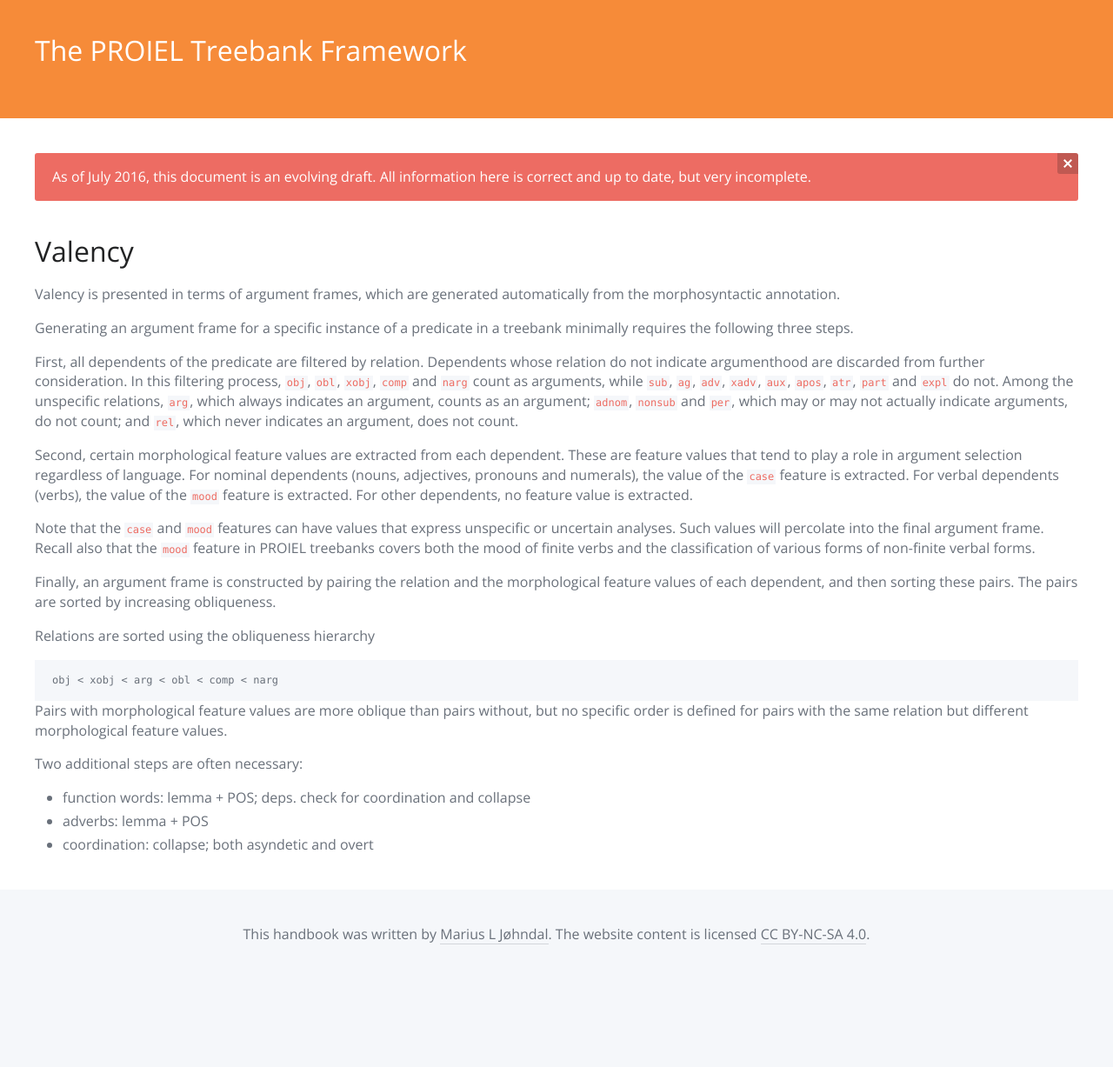
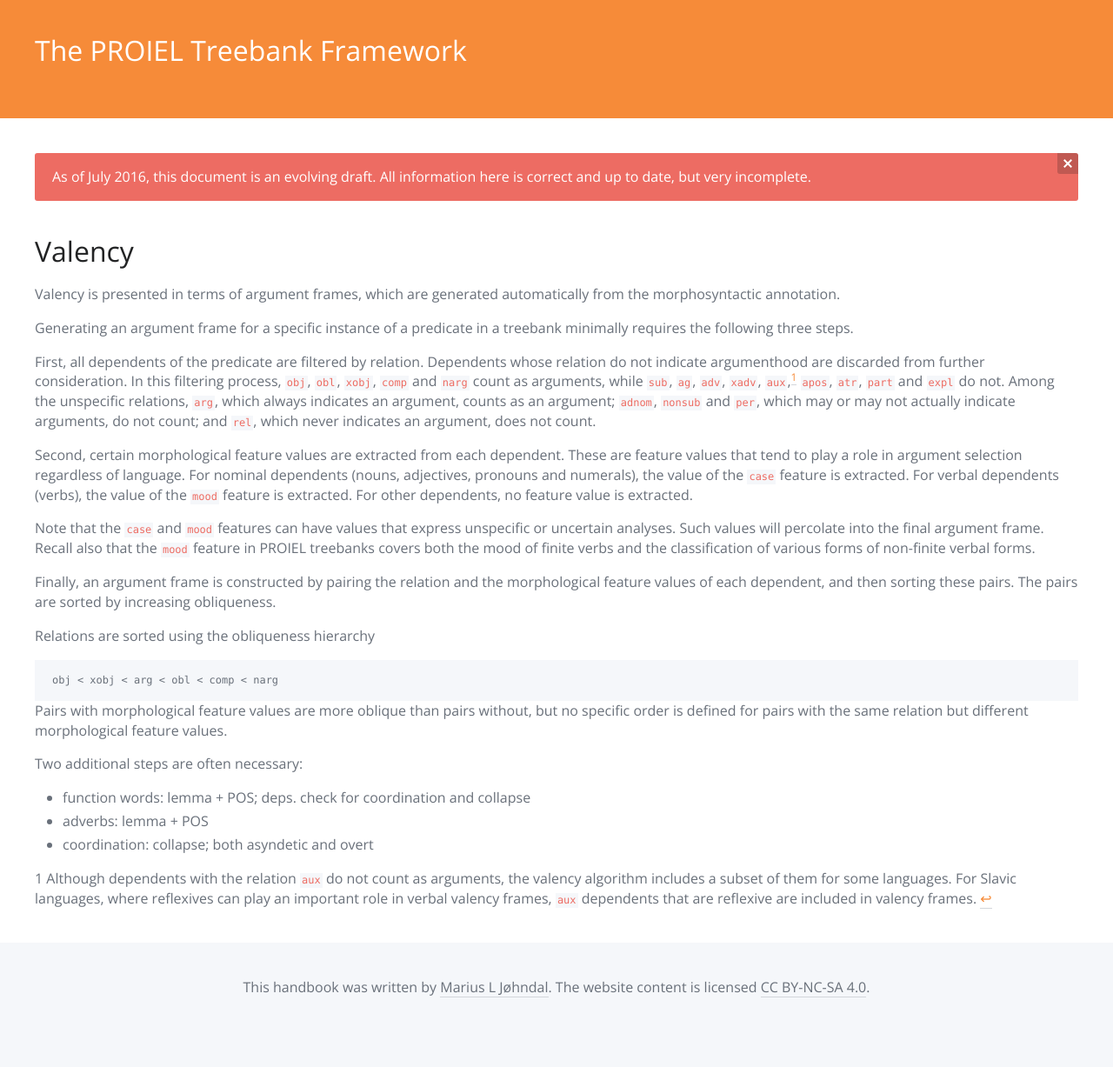
Before and after one commit to proiel/proiel.github.io, a Jekyll site: the page built from handbook/developer/reader.md, in a window 1280 px wide. Shown: the whole page at 87% size. Built offline with Jekyll 4.4.1, drawn with Linux system fonts in a browser that asks for light colours; nearby versions of some CDN libraries; before the commit the page ends 1166 px from its top, so only the background shows below that.

Commit message:
reader: update

```diff
--- a/handbook/developer/reader.md
+++ b/handbook/developer/reader.md
@@ -14,7 +14,7 @@ Valency is presented in terms of argument frames, which are generated automatica
 
 Generating an argument frame for a specific instance of a predicate in a treebank minimally requires the following three steps.
 
-First, all dependents of the predicate are filtered by relation. Dependents whose relation do not indicate argumenthood are discarded from further consideration. In this filtering process, `obj`, `obl`, `xobj`, `comp` and `narg` count as arguments, while `sub`, `ag`, `adv`, `xadv`, `aux`, `apos`, `atr`, `part` and `expl` do not. Among the unspecific relations, `arg`, which always indicates an argument, counts as an argument; `adnom`, `nonsub` and `per`, which may or may not actually indicate arguments, do not count; and `rel`, which never indicates an argument, does not count.
+First, all dependents of the predicate are filtered by relation. Dependents whose relation do not indicate argumenthood are discarded from further consideration. In this filtering process, `obj`, `obl`, `xobj`, `comp` and `narg` count as arguments, while `sub`, `ag`, `adv`, `xadv`, `aux`,<sup id="a1">[1](#f1)</sup> `apos`, `atr`, `part` and `expl` do not. Among the unspecific relations, `arg`, which always indicates an argument, counts as an argument; `adnom`, `nonsub` and `per`, which may or may not actually indicate arguments, do not count; and `rel`, which never indicates an argument, does not count.
 
 Second, certain morphological feature values are extracted from each dependent. These are feature values that tend to play a role in argument selection regardless of language. For nominal dependents (nouns, adjectives, pronouns and numerals), the value of the `case` feature is extracted. For verbal dependents (verbs), the value of the `mood` feature is extracted. For other dependents, no feature value is extracted.
 
@@ -35,3 +35,5 @@ Two additional steps are often necessary:
 * adverbs: lemma + POS
 
 * coordination: collapse; both asyndetic and overt
+
+<b id="f1">1</b> Although dependents with the relation `aux` do not count as arguments, the valency algorithm includes a subset of them for some languages. For Slavic languages, where reflexives can play an important role in verbal valency frames, `aux` dependents that are reflexive are included in valency frames. [↩](#a1)
```
